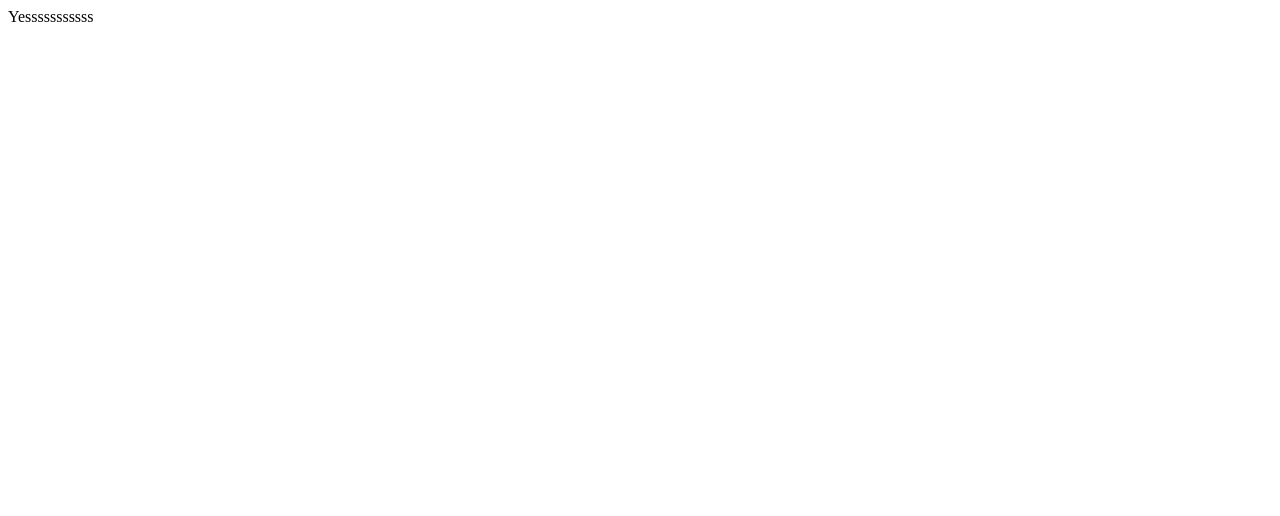
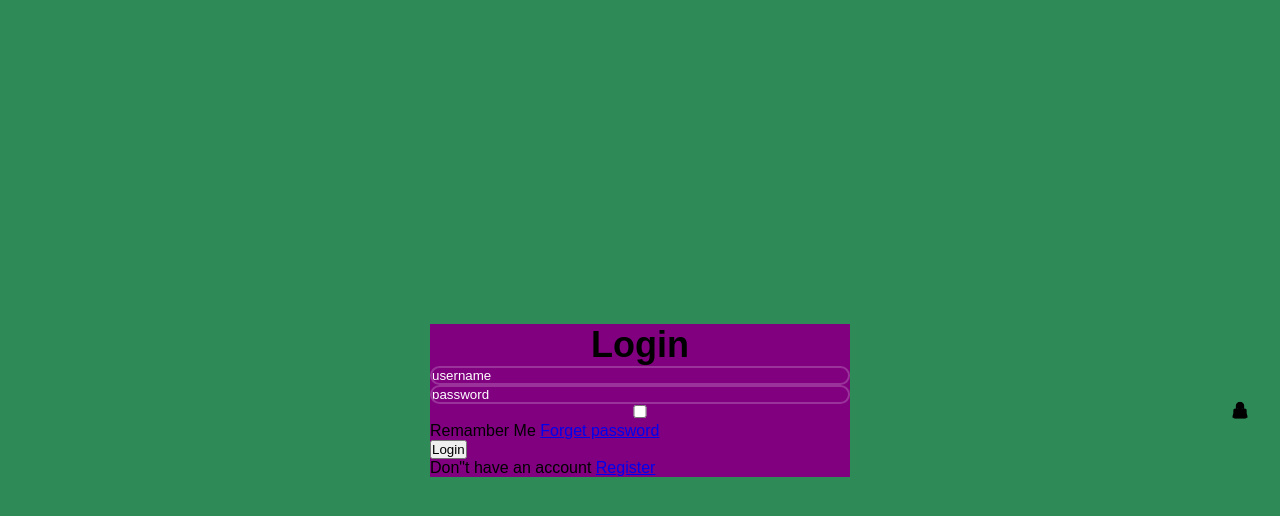
Before and after one commit to nahommelese/Full-stack, a plain HTML site: page inedx.html in a window 1280 px wide. Drawn offline with nearby package versions, Linux system fonts and the light colour scheme.

Commit message:
login index 2

```diff
--- a/inedx.html
+++ b/inedx.html
@@ -3,9 +3,38 @@
 <head>
     <meta charset="UTF-8">
     <meta name="viewport" content="width=device-width, initial-scale=1.0">
-    <title>Document</title>
+    <title>login form in html and css</title>
+<link rel="stylesheet" href="style.css">
+<link href='https://unpkg.com/boxicons@2.1.4/css/boxicons.min.css' rel='stylesheet'>
 </head>
 <body>
-    Yesssssssssss
+    <label>
+    <div class="warpper">
+    <form action="">
+        <h1> Login</h1>
+        <div class="Input-box">
+        <input type="text" placeholder="username" required >
+        <i class='bx bxs-user'></i>
+
+
+            <div class="Input-box">
+            <input type="password" placeholder="password" required >
+            <i class='bx bxs-lock-alt'></i>
+        </div>
+
+        <div class="remember-forget">
+            <label><input type="checkbox">Remamber Me
+            <a href="#">Forget password </a>
+            <div>
+            <button type="submit" class="btn">Login</button>
+        </div>
+        </div>
+        <div class="register-link">
+            <p>Don"t have an account <a href="#">Register</a> </p>
+        </div></div>
+    </label>
+
+    </form>
+</div>
 </body>
 </html>
```
